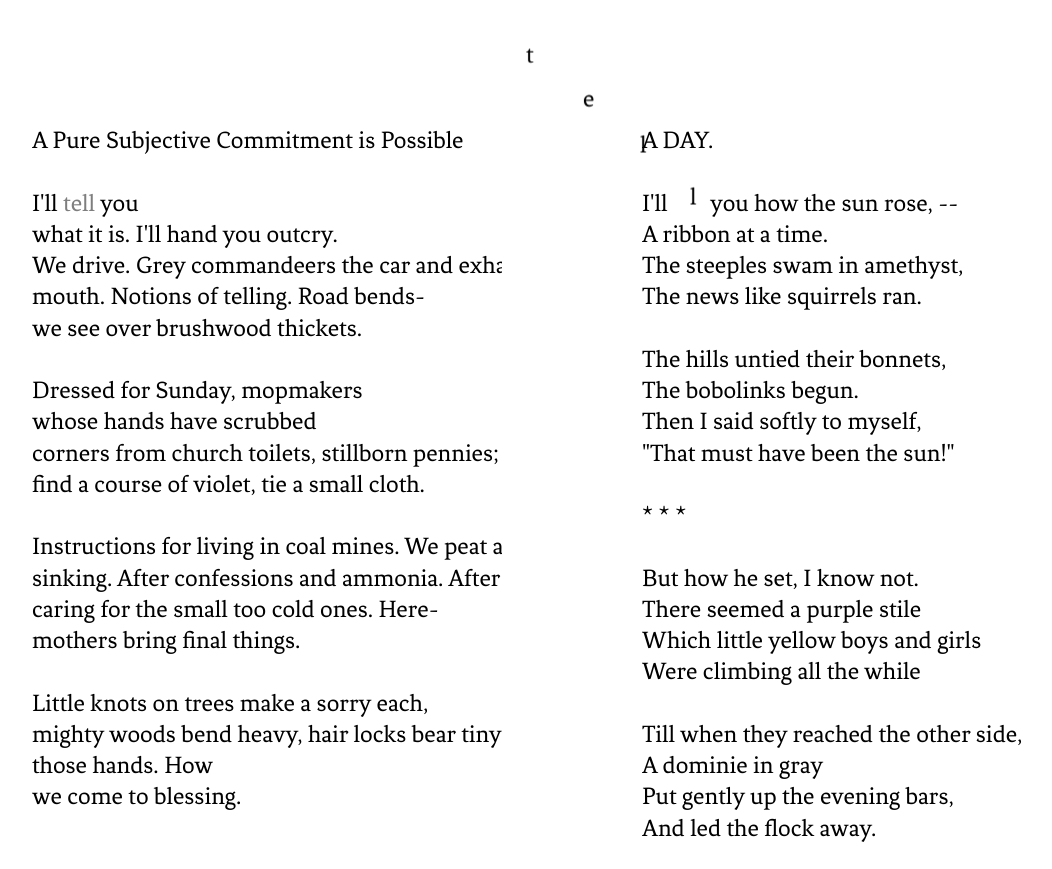
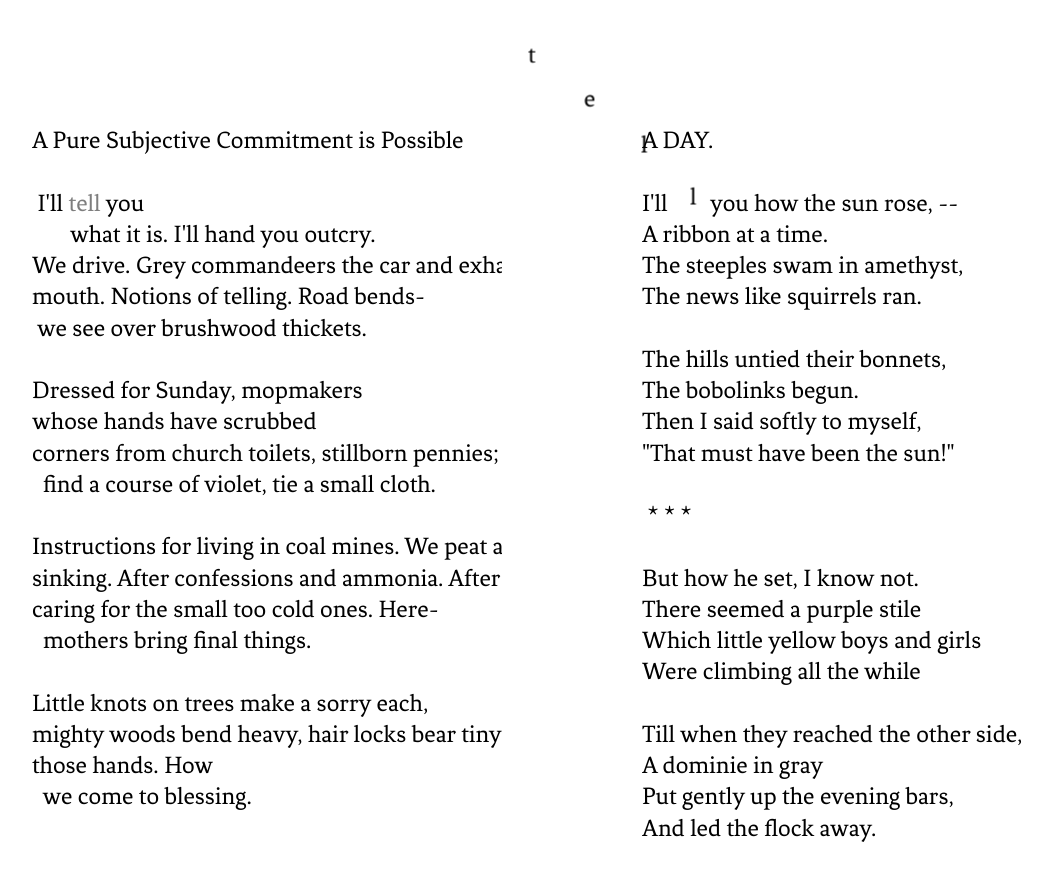
Before and after one commit to tiltfactor/the-mirror-project-dpe-javascript, a website: page index.html in a window 1280 px wide. Shown: the whole page, without its empty margins (68-1120 px from the left). Drawn offline with Linux system fonts and the light colour scheme.

Commit message:
Restore leading white-space in poems

```diff
--- a/css/main.css
+++ b/css/main.css
@@ -48,7 +48,7 @@ body {
 .line {
     display: inline-block;
     line-height: 1.25em;
-    white-space: nowrap;
+    white-space: pre;
     min-width: 100%;
 }
 
```
